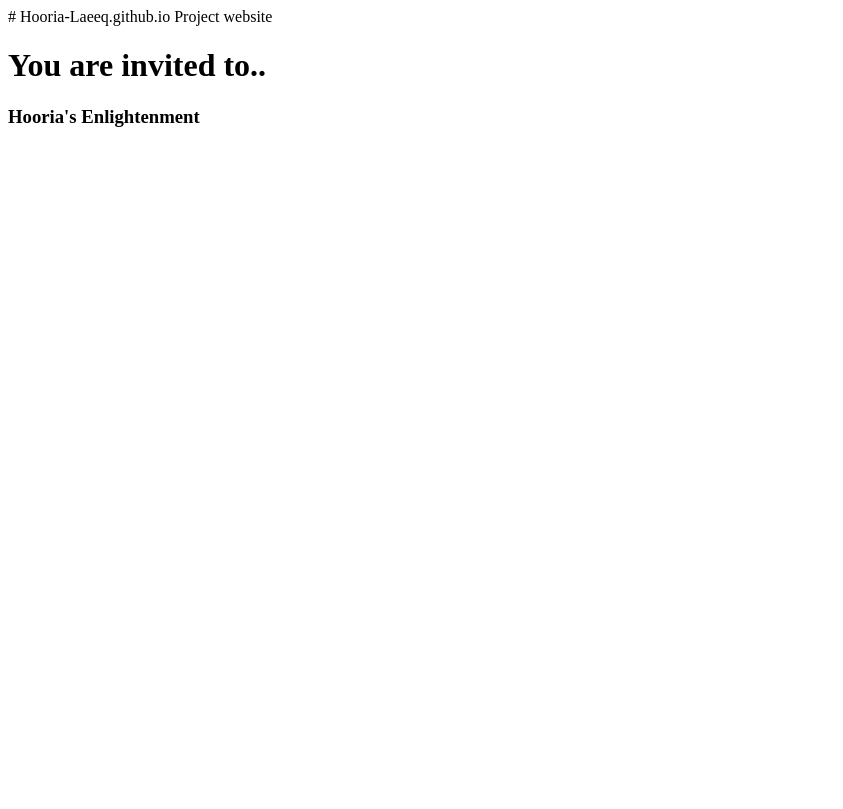
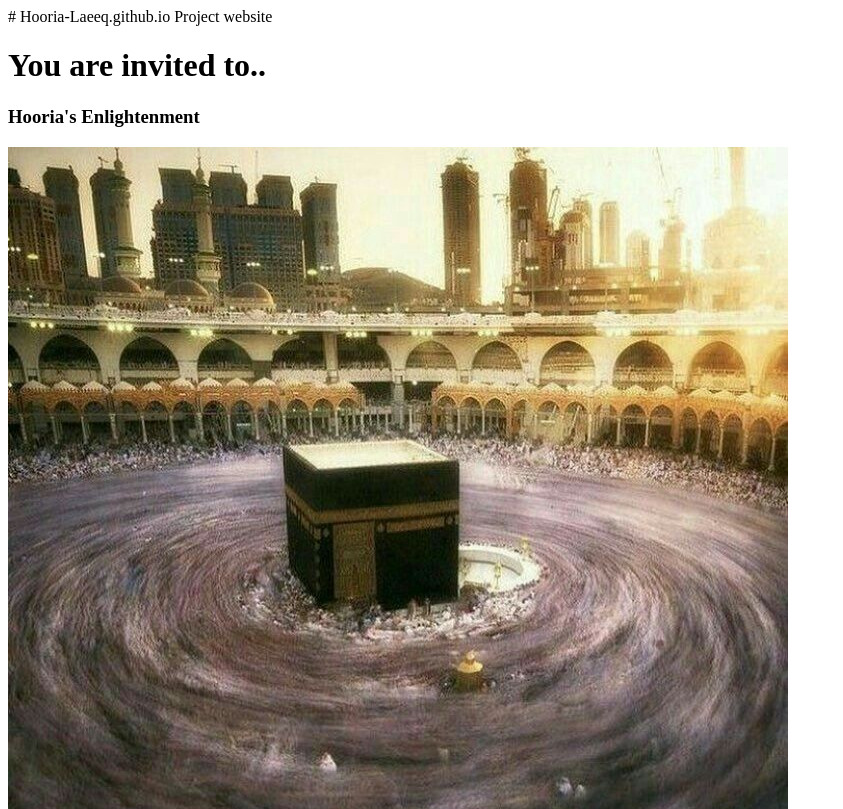
Before and after one commit to Hooria-Laeeq/Hooria-Laeeq.github.io, a plain HTML site: page index.html in a window 1280 px wide. Shown: the top 809 px of the page, without its empty margins (0-843 px from the left). Drawn offline with Linux system fonts and the light colour scheme.

Commit message:
Update image source in index.html

```diff
--- a/index.html
+++ b/index.html
@@ -13,7 +13,7 @@ Project website
       <h3>Hooria's Enlightenment</h3>
     </div>
     <div id="main_image">
-      <img src=>
+      <img src="img_folder/blurry_kaaba.jpg">
     </div>
   </body>
 </html>
```
